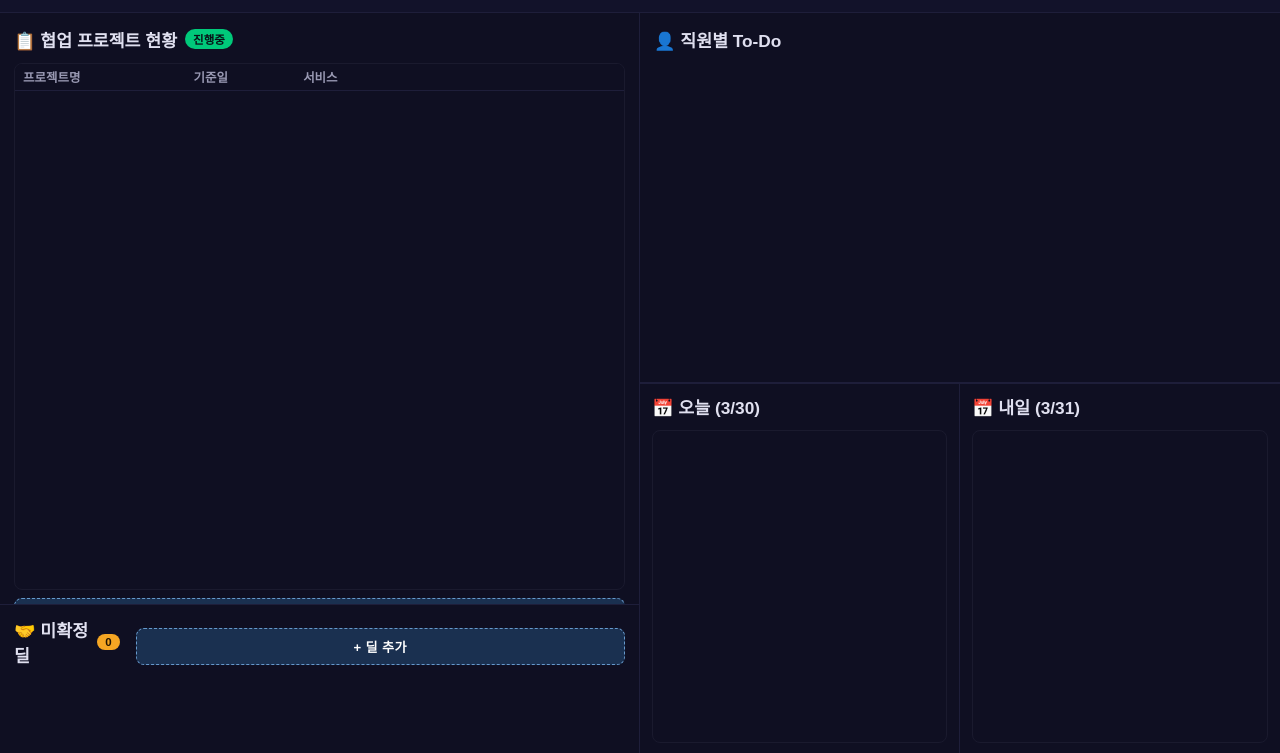
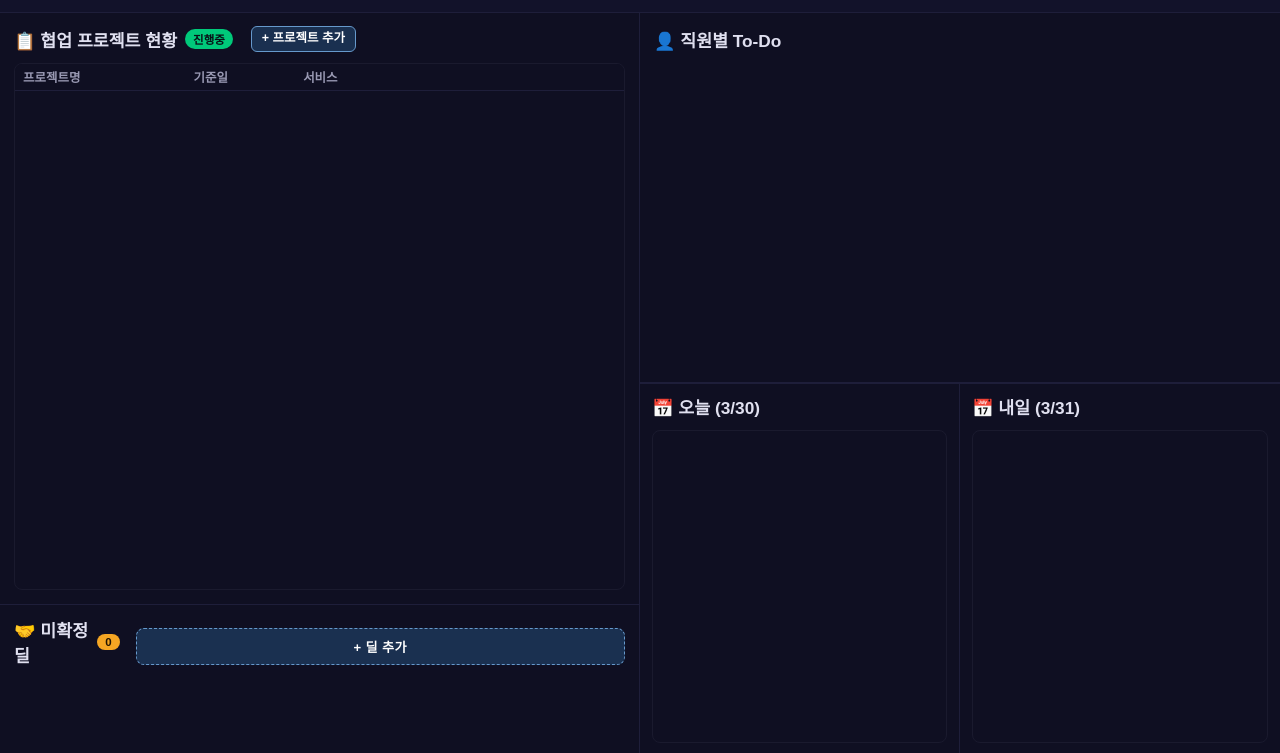
Before and after one commit to jaylendroid/bridge34-dashboard, a website: page index.html in a window 1280 px wide. Shown: the part 47-800 px from the top of the page. Drawn offline with Linux system fonts and the light colour scheme; no server answers.

Commit message:
fix: 프로젝트 추가 버튼 패널 타이틀 옆으로 이동, 흰색 가시성

```diff
--- a/index.html
+++ b/index.html
@@ -379,7 +379,7 @@
     <main class="content">
       <div class="left-col">
         <section class="panel panel-projects">
-          <div class="panel-title">📋 협업 프로젝트 현황 <span class="badge green">진행중</span></div>
+          <div class="panel-title">📋 협업 프로젝트 현황 <span class="badge green">진행중</span><button id="addProjectBtn" style="margin-left:10px;background:#1a3050;border:1px solid #6699cc;color:#fff;border-radius:6px;padding:3px 10px;font-size:0.78rem;font-weight:700;cursor:pointer;line-height:1.4;">+ 프로젝트 추가</button></div>
           <div class="table-wrap">
             <table>
               <thead>
@@ -393,7 +393,7 @@
               <tbody id="projectsBody"></tbody>
             </table>
           </div>
-          <button id="addProjectBtn" class="add-project-btn">+ 프로젝트 추가</button>
+
         </section>
 
         <!-- 좌하단: 미확정 딜 (8열) -->
```
